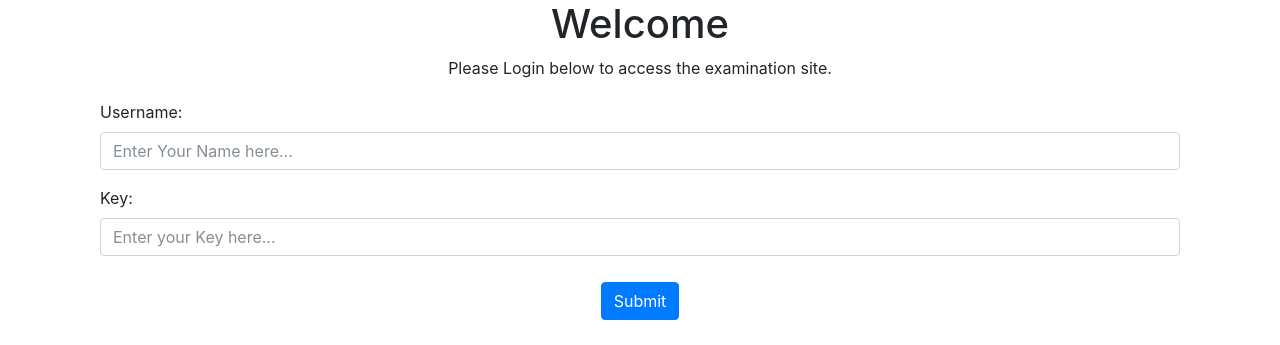
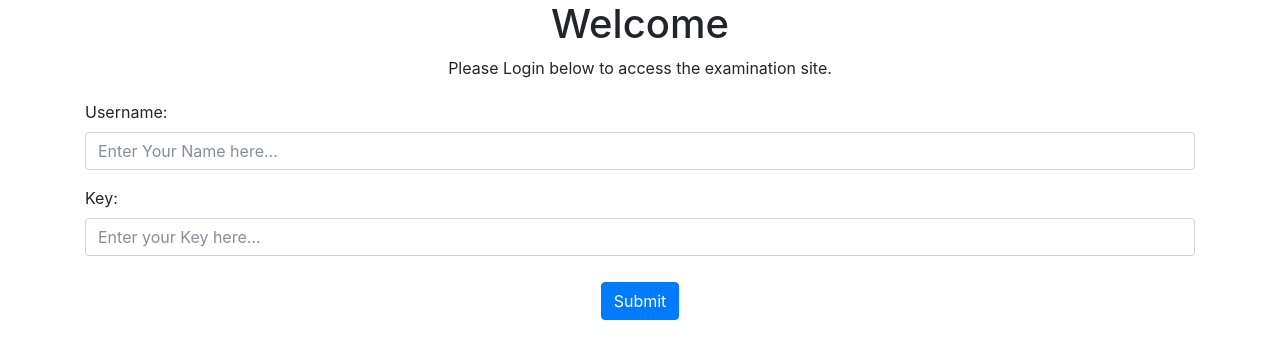
Before and after one commit to DominicWells/MVC-Framework, a PHP site: page / in a window 1280 px wide. Shown: the part 150-495 px from the top of the page. Run offline with PHP 8.4, Linux system fonts and the light colour scheme; data that the repository does not hold is empty; classes that the project's autoload settings leave out are loaded by file name; some libraries are stand-ins or nearby versions.

Commit message:
increae content container width

```diff
--- a/public/css/style.css
+++ b/public/css/style.css
@@ -1,3 +1,13 @@
+/*
+Containers
+ */
+
+@media (min-width: 1200px) {
+    #exam-site-container,#admin-content {
+        max-width: 1400px;
+    }
+}
+
 /*
 Header & Nav menu
  */
```
